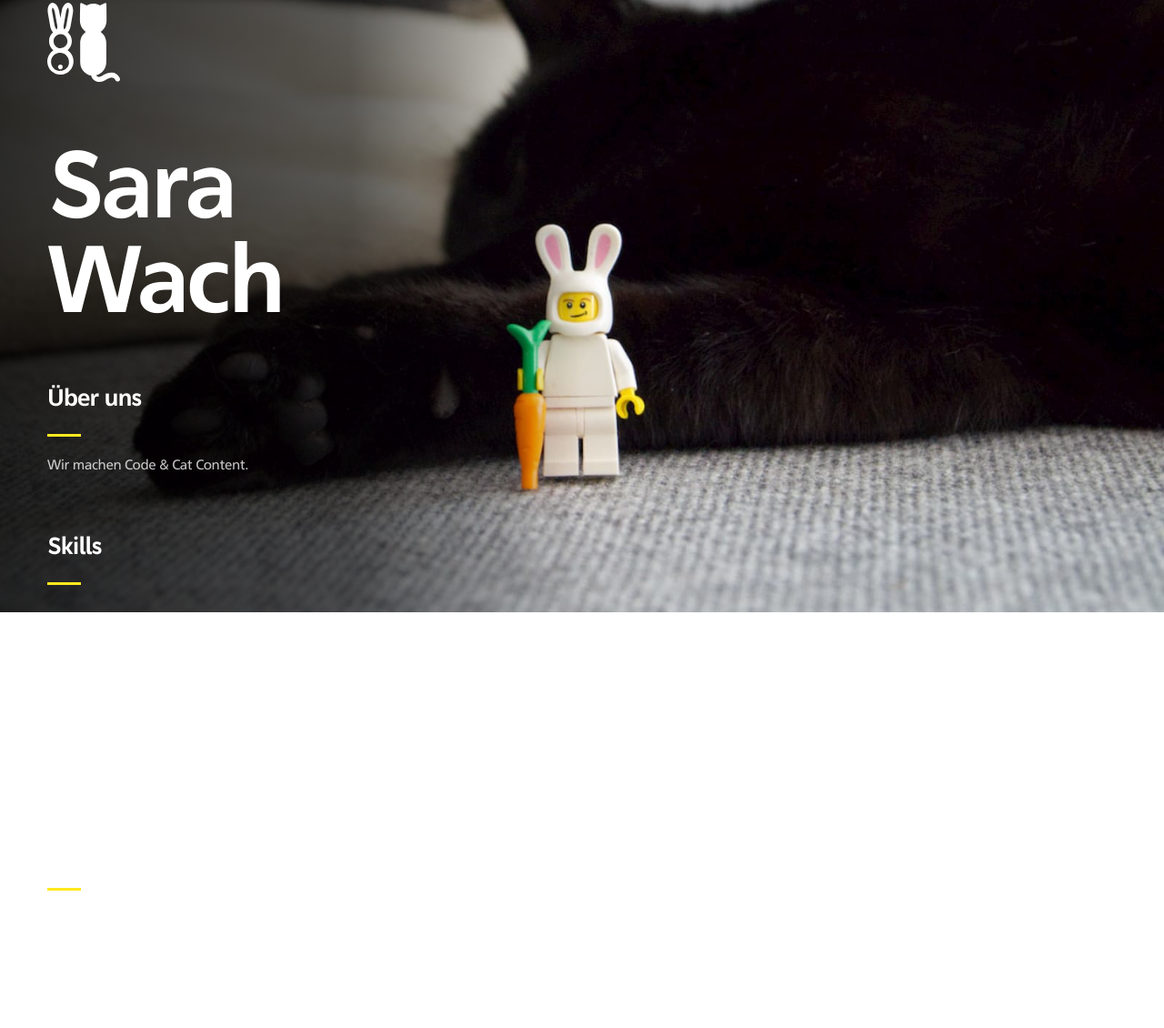
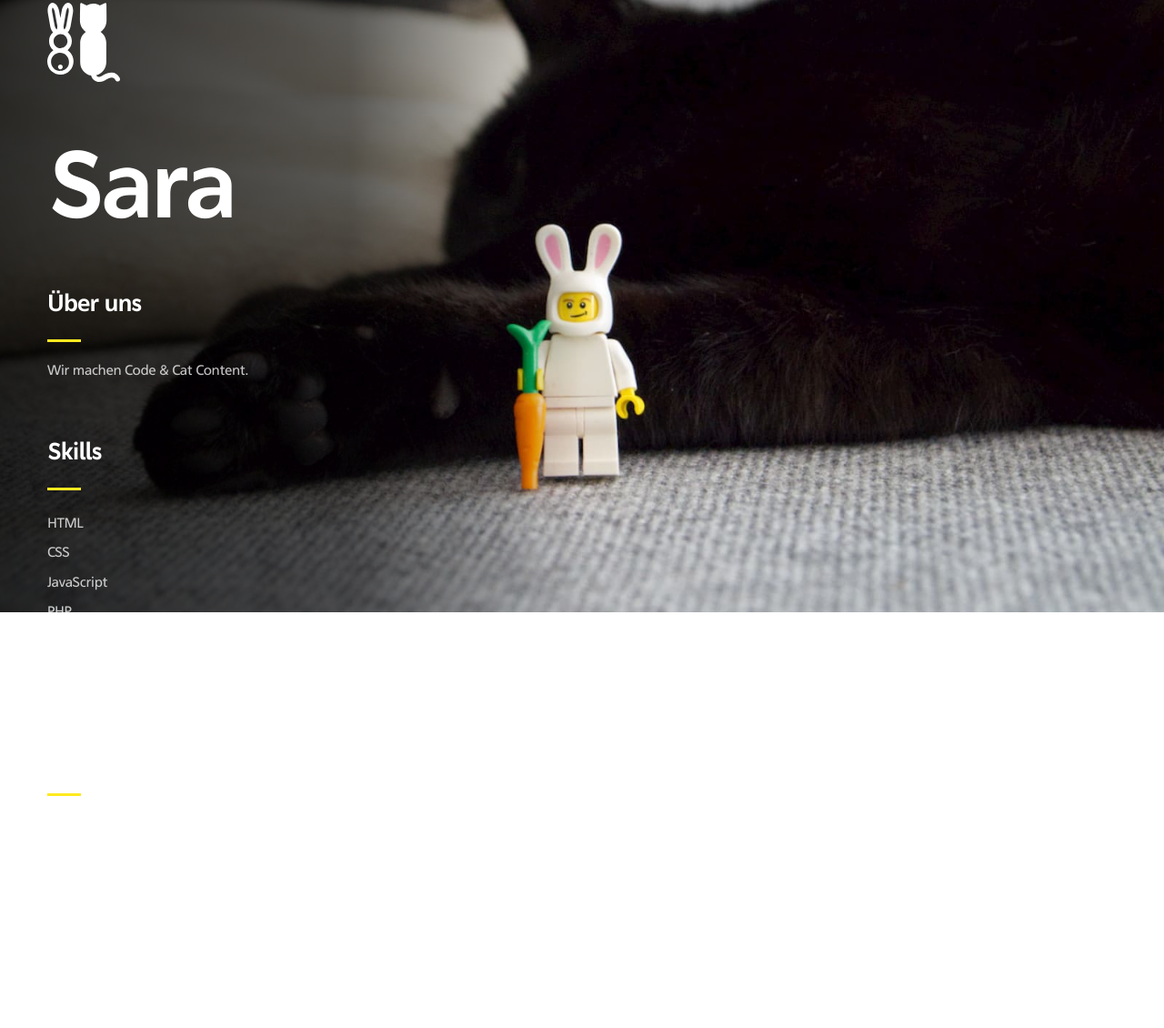
Before and after one commit to sarah-54/sarah-54.github.io, a plain HTML site: page index.html in a window 1280 px wide. Shown: the part 127-1257 px from the top of the page at 91% size. After the commit the page ends 1221 px from the top, so only its background shows below. Drawn offline with Linux system fonts and the light colour scheme.

Commit message:
Update index.html

```diff
--- a/index.html
+++ b/index.html
@@ -2,7 +2,7 @@
 <html lang="de">
   <head>
     <meta charset="utf-8" />
-    <title>Sara Wach</title>
+    <title>Sara</title>
     <meta
       name="viewport"
       content="width=device-width,initial-scale=1"
@@ -81,7 +81,7 @@
             />
           </a>
           <div id="container01" class="container default">
-            <div class="inner"><h1 id="text07">Sara Wach</h1></div>
+            <div class="inner"><h1 id="text07">Sara</h1></div>
           </div>
           <div id="container03" class="container default">
             <div class="inner">
@@ -113,7 +113,7 @@
               <ul id="links02" class="links">
                 <li>
                   <a href="mailto:info@haseundrudi.com"
-                    >info@haseundrudi.com</a
+                    ><sarah54@wp class="pl"></sarah54@wp></a
                   >
                 </li>
                 <li>
```
